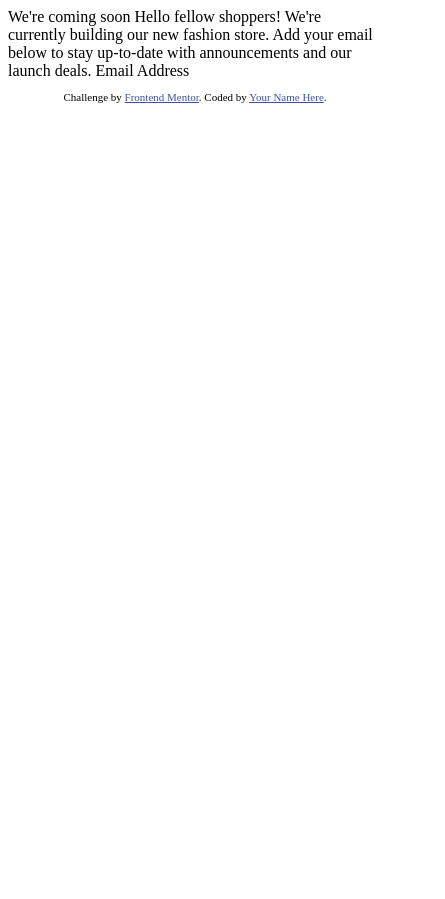
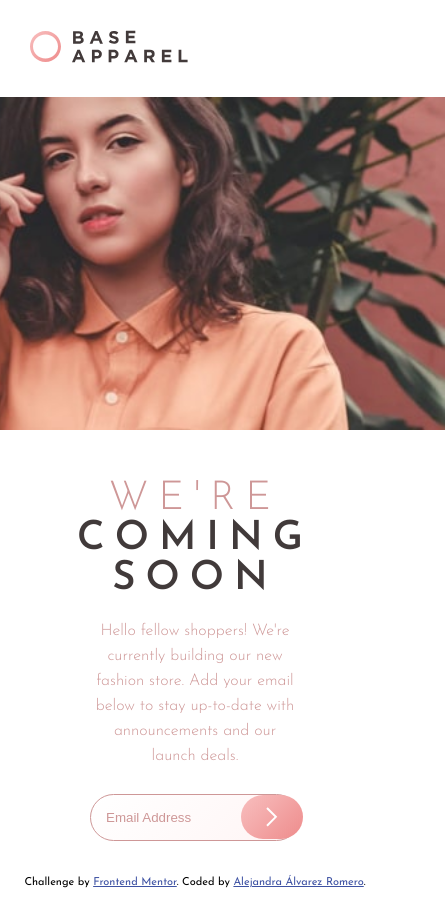
Before and after one commit to alealrom/coming_soon_page, a website: page index.html in a window 390 px wide. Shown: the whole page, 445 px wide, since content can reach past the window. Before the commit the page ends 844 px from the top, so only its background shows below. Drawn offline with Linux system fonts and the light colour scheme.

Commit message:
Design mobile finalized.

```diff
--- /dev/null
+++ b/css/index.css
@@ -0,0 +1,113 @@
+* {
+    box-sizing: border-box;
+}
+
+body {
+    margin: 0;
+    padding: 0;
+    font-family: 'Josefin Sans', sans-serif;
+    background-color: hsl(0, 0%, 100%);
+}
+
+.imgLogo {
+    padding: 30px;
+}
+
+.containerComingSoon {
+    display: flex;
+    width: 100%;
+    flex-direction: column;
+    place-content: center;
+    align-items: center;
+}
+
+.heroImageMobile {
+    margin-bottom: 25px;
+    width: 500px;
+    object-fit: cover;
+}
+
+.textCopy {
+    font-weight: 300;
+    color: hsl(0, 36%, 70%);
+}
+
+.textCopy1 {
+    font-weight: 600;
+    color: hsl(0, 6%, 24%);
+}
+
+.textCopy2 {
+    margin: 10px 90px;
+    font-size: 16px;
+    font-weight: 300;
+    line-height: 25px;
+    text-align: center;
+    color: hsl(0, 36%, 70%);
+}
+
+.textStyle {
+    font-size: 40px;
+    letter-spacing: 10px;
+    line-height: 0;
+    text-align: center;
+    text-transform: uppercase;
+}
+
+.form {
+    position: relative;
+    margin: 25px 90px;
+}
+
+.userEmail {
+    width: 100%;
+    padding: 15px;
+    border-radius: 50px;
+    border: 1px solid hsl(0, 36%, 70%);
+    background: linear-gradient(135deg, hsl(0, 0%, 100%), hsl(0, 100%, 98%));
+}
+
+.userEmail::placeholder {
+    color: hsl(0, 36%, 70%);
+}
+
+.userEmail:focus {
+    outline: 1px solid hsl(0, 93%, 68%);
+}
+
+.submit {
+    position: absolute;
+    background: linear-gradient(135deg, hsl(0, 80%, 86%), hsl(0, 74%, 74%));
+    border-radius: 90px;
+    padding: 12px 25px;
+    margin-top: 1px;
+    margin-left: -59px;
+}
+
+.attribution {
+    font-size: 11px;
+    text-align: center;
+}
+
+.attribution a {
+    color: hsl(228, 45%, 44%);
+}
+
+@media only screen and (min-width: 768px) {
+    body {
+        background-image: url(../img/bg-pattern-desktop.svg);
+        background-size: cover;
+        background-repeat: no-repeat;
+    }
+
+    .containerComingSoon {
+        flex-direction: row-reverse;
+    }
+
+    .heroImageMobile {
+        width: 100%;
+        height: 95vh;
+        margin-top: -97px;
+        margin-bottom: 0;
+    }
+}
--- a/index.html
+++ b/index.html
@@ -4,30 +4,42 @@
   <meta charset="UTF-8">
   <meta name="viewport" content="width=device-width, initial-scale=1.0"> <!-- displays site properly based on user's device -->
 
+  <link rel="stylesheet" type="text/css" href="./css/index.css" />
   <link rel="icon" type="image/png" sizes="32x32" href="./images/favicon-32x32.png">
+  <link rel="preconnect" href="https://fonts.googleapis.com">
+  <link rel="preconnect" href="https://fonts.gstatic.com" crossorigin>
+  <link href="https://fonts.googleapis.com/css2?family=Josefin+Sans:wght@300;400;600&display=swap" rel="stylesheet">
+  <link href="https://fonts.googleapis.com/css2?family=Outfit:wght@300;400;600&display=swap" rel="stylesheet">
 
   <title>alealrom | Coming Soon Page</title>
-
-  <!-- Feel free to remove these styles or customise in your own stylesheet 👍 -->
-  <style>
-    .attribution { font-size: 11px; text-align: center; }
-    .attribution a { color: hsl(228, 45%, 44%); }
-  </style>
 </head>
 <body>
-
-  We're coming soon
-
-  Hello fellow shoppers! We're currently building our new fashion store.
-  Add your email below to stay up-to-date with announcements and our launch deals.
-
-  Email Address
-
-  <footer>
-    <p class="attribution">
-      Challenge by <a href="https://www.frontendmentor.io?ref=challenge" target="_blank">Frontend Mentor</a>.
-      Coded by <a href="#">Your Name Here</a>.
-    </p>
-  </footer>
+  <header>
+    <img class="imgLogo" src="./img/logo.svg" alt="">
+  </header>
+    <main class="containerComingSoon">
+      <section>
+        <picture>
+          <source srcset="./img/hero-desktop.jpg" media="(min-width: 768px)"/>
+          <img class="heroImageMobile" src="./img/hero-mobile.jpg" alt="">
+        </picture>
+      </section>
+      <article>
+        <p class="textCopy textStyle">We're</p>
+        <p class="textCopy1 textStyle">coming</p>
+        <p class="textCopy1 textStyle">soon</p>
+        <p class=" textCopy2">Hello fellow shoppers! We're currently building our new fashion store. Add your email below to stay up-to-date with announcements and our launch deals.</p>
+        <form class="form" action="">
+          <input class="userEmail" type="text" id="email" placeholder="Email Address" required>
+          <input class="submit" type="image" id="submit" src="./img/icon-arrow.svg">
+        </form>
+      </article>
+    </main>
+    <footer>
+      <p class="attribution">
+        Challenge by <a href="https://www.frontendmentor.io?ref=challenge" target="_blank">Frontend Mentor</a>.
+        Coded by <a href="https://alealrom.co/">Alejandra Álvarez Romero</a>.
+      </p>
+    </footer>
 </body>
 </html>
```
